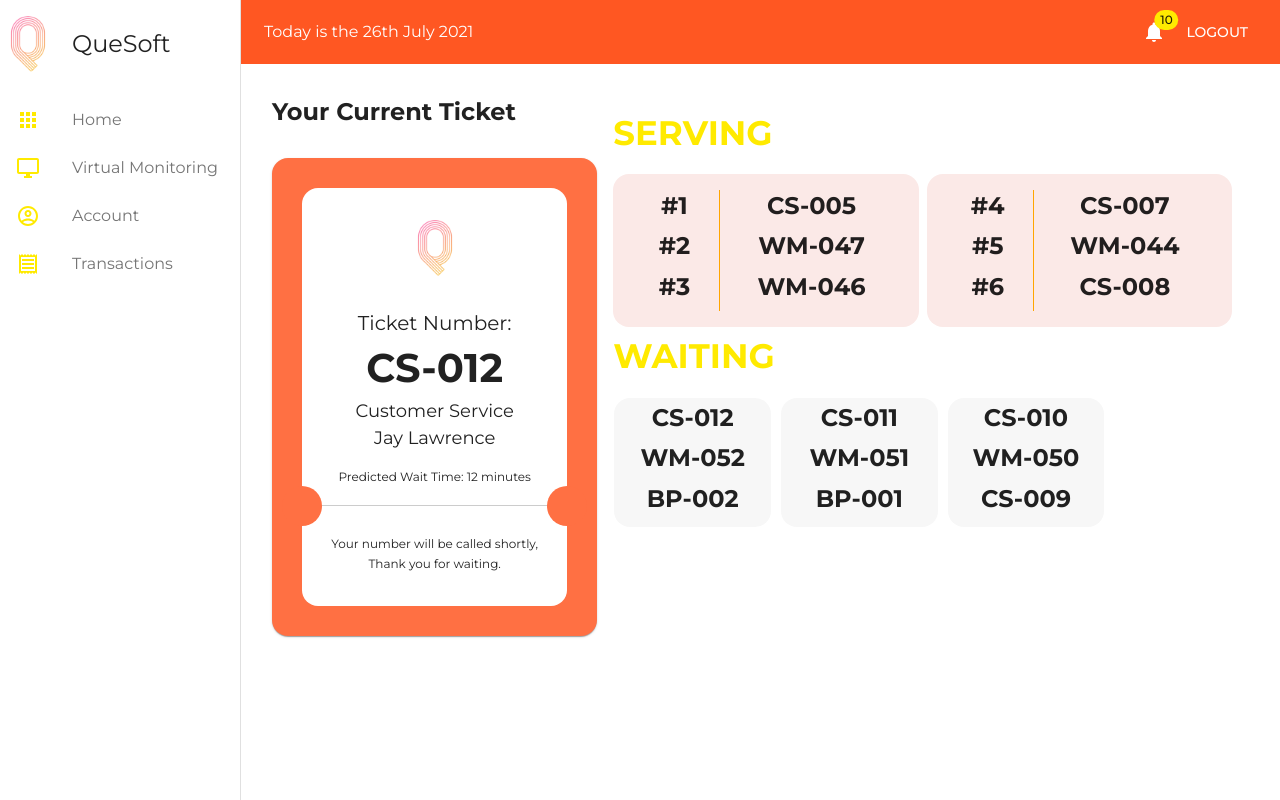
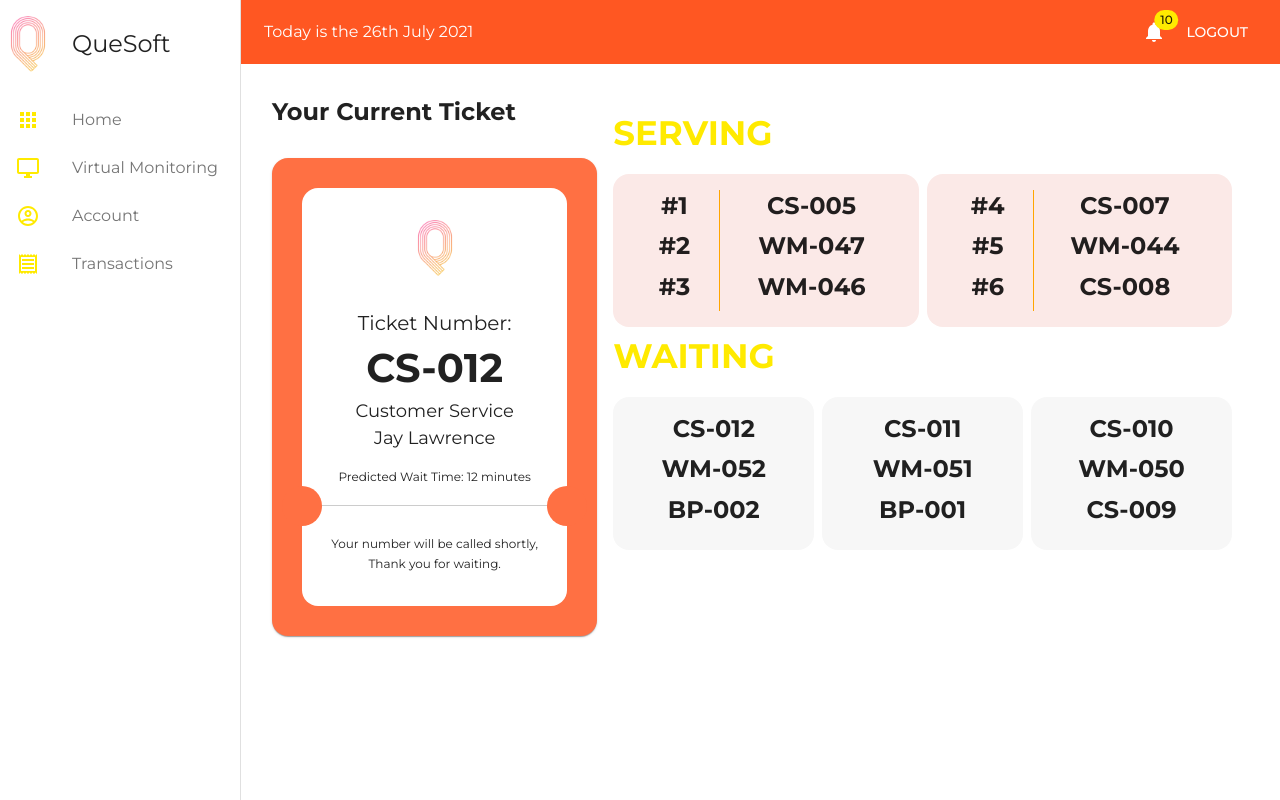
Before and after one commit to JayLawrence23/queuing-system, a React (Create React App) app: page /queuing-system/virtualmonitoring in a window 1280 px wide. Built offline with nearby package versions, Linux system fonts and the light colour scheme.

Commit message:
initial commit

```diff
--- a/src/Components/ServiceCards.js
+++ b/src/Components/ServiceCards.js
@@ -72,7 +72,7 @@ const ServiceCards = () => {
             </Grid>
 
             <Grid item xs={12} sm={6} md={3}>
-                <ButtonBase>
+                <ButtonBase component={Link} to={{ pathname: "/queuing-system/ticketing", state}}>
                     <Paper elevation={0} className={classes.subservice}>
                         <Typography variant="h4" component="h4" style={{color: grey[900], }} gutterBottom>
                             Bill's Payment<span className={classes.subdot}>.</span>
@@ -93,7 +93,7 @@ const ServiceCards = () => {
             </Grid>
 
             <Grid item xs={12} sm={6} md={3}>
-                <ButtonBase>
+                <ButtonBase component={Link} to={{ pathname: "/queuing-system/ticketing", state}}>
                     <Paper elevation={0} className={classes.subservice}>
                         <Typography variant="h4" component="h4" style={{color: grey[900], }} gutterBottom>
                             Deposit Money<span className={classes.subdot}>.</span>
@@ -114,7 +114,7 @@ const ServiceCards = () => {
             </Grid>
 
             <Grid item xs={12} sm={6} md={3}>
-                <ButtonBase>
+                <ButtonBase component={Link} to={{ pathname: "/queuing-system/ticketing", state}}>
                     <Paper elevation={0} className={classes.subservice}>
                         <Typography variant="h4" component="h4" style={{color: grey[900], }} gutterBottom>
                             Withdraw Money<span className={classes.subdot}>.</span>
--- a/src/Pages/Customer/Ticketing.jsx
+++ b/src/Pages/Customer/Ticketing.jsx
@@ -1,8 +1,7 @@
 import { useState } from 'react'
-import { Grid, Paper, Container, Button, Typography, Box, Divider, IconButton } from '@material-ui/core'
+import { Container, Typography, IconButton } from '@material-ui/core'
 import Layout from '../../Components/Layout';
 import { makeStyles } from '@material-ui/core'
-import logo from '../../Assets/Images/logo-que.png'
 import { Link, useHistory, useLocation } from 'react-router-dom';
 import ArrowBackRoundedIcon from '@material-ui/icons/ArrowBackRounded';
 import Controls from '../../Components/Controls';
--- a/src/Pages/Customer/VirtualMonitoring.jsx
+++ b/src/Pages/Customer/VirtualMonitoring.jsx
@@ -1,10 +1,8 @@
 import { useState } from 'react'
-import { Grid, Paper, Container, Button, Typography, Box, Divider, IconButton } from '@material-ui/core'
+import { Grid, Paper, Typography } from '@material-ui/core'
 import Layout from '../../Components/Layout';
 import { makeStyles } from '@material-ui/core'
-import logo from '../../Assets/Images/logo-que.png'
 import { Link, useLocation } from 'react-router-dom';
-import ArrowBackRoundedIcon from '@material-ui/icons/ArrowBackRounded';
 import Controls from '../../Components/Controls';
 import Ticket from '../../Components/Ticket';
 
@@ -70,7 +68,6 @@ const useStyles = makeStyles((theme) => ({
         textAlign: 'center',
         borderRadius: 16,
         background: '#F7F7F7',
-        margin: 5
     }
 }));
 
@@ -264,8 +261,9 @@ const VirtualMonitoring = () => {
                             </Typography>
                         </Grid>
 
-                        <Grid item xs={5} sm={3} className={classes.waitingcontainer}>
+                        <Grid item xs={6} sm={4}>
 
+                            <Paper elevation={0} className={classes.waitingcontainer}>
                                 {/* { For the mean time } */}
                                 <Typography
                                     variant="h5"
@@ -296,12 +294,13 @@ const VirtualMonitoring = () => {
                                 >
                                     BP-002
                                 </Typography>
+                            </Paper>
 
                         </Grid>
 
-                        <Grid item xs={5} sm={3} className={classes.waitingcontainer}>
+                        <Grid item xs={6} sm={4}>
 
-                            {/* { For the mean time } */}
+                            <Paper elevation={0} className={classes.waitingcontainer}>
                                 <Typography
                                     variant="h5"
                                     color="textPrimary"
@@ -331,12 +330,14 @@ const VirtualMonitoring = () => {
                                 >
                                     BP-001
                                 </Typography>
+                            </Paper>
+
 
                         </Grid>
 
-                        <Grid item xs={5} sm={3} className={classes.waitingcontainer}>
+                        <Grid item xs={6} sm={4}>
 
-                            {/* { For the mean time } */}
+                            <Paper elevation={0} className={classes.waitingcontainer}>
                                 <Typography
                                     variant="h5"
                                     color="textPrimary"
@@ -366,7 +367,7 @@ const VirtualMonitoring = () => {
                                 >
                                     CS-009
                                 </Typography>
-
+                            </Paper>
                         </Grid>
                     </Grid>
                 </Grid>
```
Lines whose indentation alone changed are shown as unchanged.
